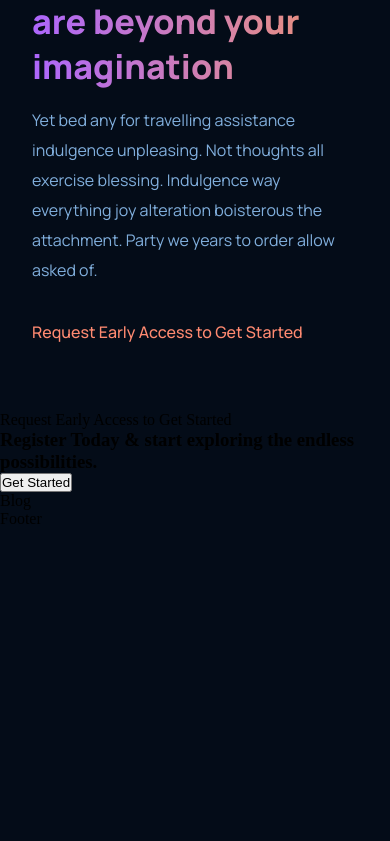
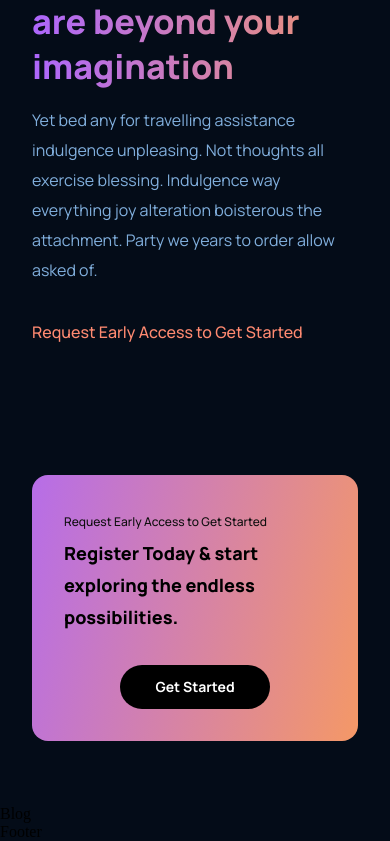
Before and after one commit to SaadJamilAkhtar/react-modern-ui, a React (Create React App) app: page / in a window 390 px wide. Shown: the part 3709-4550 px from the top of the page. Before the commit the page ends 4237 px from the top, so only its background shows below. Built offline with nearby package versions, Linux system fonts and the light colour scheme.

Commit message:
Added cta styling

```diff
--- a/src/components/cta/cta.css
+++ b/src/components/cta/cta.css
@@ -0,0 +1,74 @@
+.gpt3__cta{
+    display: flex;
+    justify-content: space-between;
+    align-items: center;
+    flex-direction: row;
+    padding: 2rem;
+    margin: 4rem;
+    border-radius: 1rem;
+    background: var(--gradient-bar);
+}
+
+.gpt3__cta-content p{
+    font-family: var(--font-family);
+    font-weight: 500;
+    font-size: 12px;
+    line-height: 30px;
+    color: #0E0E0E;
+}
+
+.gpt3__cta-content h3{
+    font-family: var(--font-family);
+    font-weight: 800;
+    font-size: 24px;
+    line-height: 45px;
+    color: black;
+}
+
+.gpt3__cta-button{
+    display: flex;
+    justify-content: center;
+    align-items: center;
+    margin-left: 2rem;
+}
+
+.gpt3__cta-button button{
+    background: black;
+    border-radius: 40px;
+    font-family: var(--font-family);
+    font-weight: bold;
+    font-size: 18px;
+    line-height: 30px;
+    color: white;
+    padding: 0.5rem 1rem;
+    border: none;
+    outline: none;
+    cursor: pointer;
+    min-width: 150px;
+
+}
+
+@media screen and (max-width: 650px){
+    .gpt3__cta{
+        flex-direction: column;
+    }
+
+    .gpt3__cta-button{
+        margin: 2rem 0 0;
+    }
+
+}
+
+@media screen and (max-width: 550px){
+    .gpt3__cta{
+        margin: 4rem 2rem;
+    }
+    .gpt3__cta-content h3{
+        font-size: 18px;
+        line-height: 32px;
+    }
+    .gpt3__cta-button button{
+        font-size: 14px;
+        line-height: 28px;
+    }
+}
```
